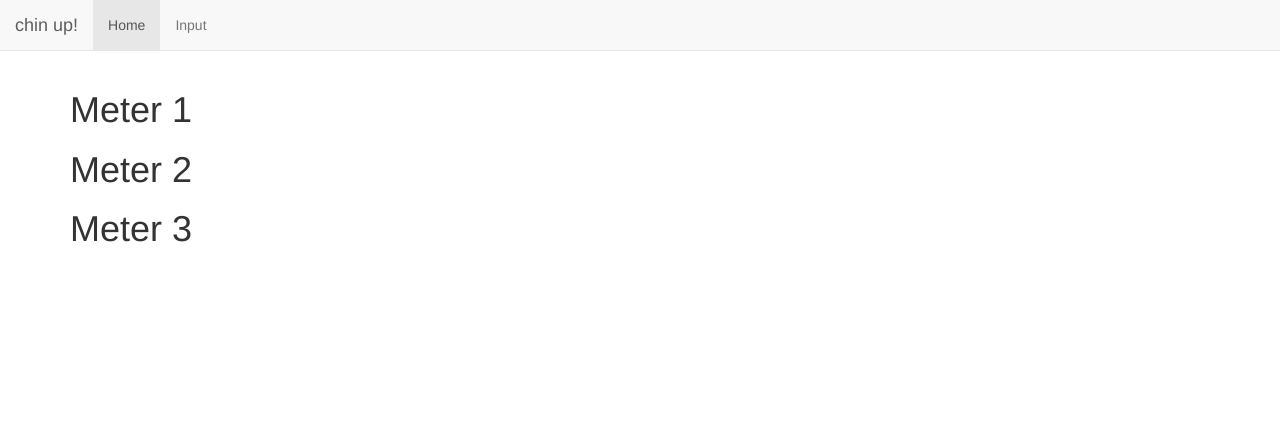
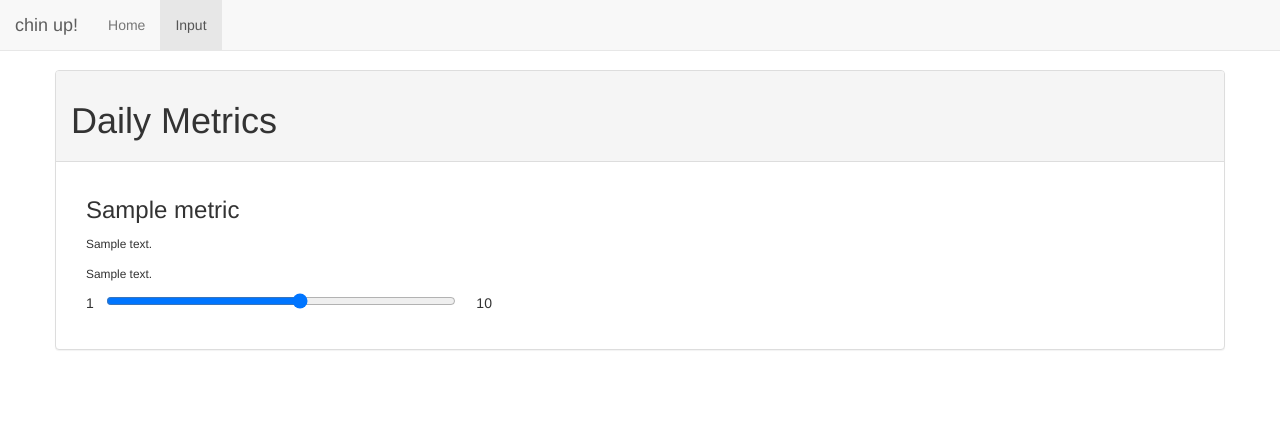
Before and after one commit to ckcollab/chin-up, a Django app: page /input/ in a window 1280 px wide. Shown: the top 439 px of the page. Run offline with Django 3.2, Linux system fonts and the light colour scheme; tables that the repository leaves empty hold one stand-in row (values such as "Sample post"); some libraries are stand-ins or nearby versions.

Commit message:
adding form elements and such

```diff
--- a/project/apps/chinup/views.py
+++ b/project/apps/chinup/views.py
@@ -1,3 +1,5 @@
+import datetime
+
 from django.shortcuts import render
 
 from .models import Metric, MetricRecord
@@ -13,4 +15,8 @@ def home(request):
 
 
 def input(request):
-    return render(request, 'chinup/input.html', {})
+    return render(request, 'chinup/input.html', {
+        'daily_metrics': Metric.objects.filter(daily=True),
+        'monthly_metrics': Metric.objects.filter(monthly=True),
+        'day_of_month': datetime.date.today().day
+    })
--- /dev/null
+++ b/project/static/css/input.css
@@ -0,0 +1,13 @@
+.metric_input {
+  position: relative;
+  margin-bottom: 20px;
+}
+.metric_input .min_label,
+.metric_input .max_label {
+  position: absolute;
+  top: 0;
+}
+.metric_input input {
+  margin: 0 20px;
+  width: 65%;
+}
--- /dev/null
+++ b/project/static/css/input.less
@@ -0,0 +1,16 @@
+@import "lesshat-prefixed.less";
+
+.metric_input {
+    position: relative;
+    margin-bottom: 20px;
+
+    .min_label, .max_label {
+        position: absolute;
+        top: 0;
+    }
+
+    input {
+        margin: 0 20px;
+        width: 65%;
+    }
+}
--- a/project/static/css/main.css
+++ b/project/static/css/main.css
@@ -1,5 +1,5 @@
 body {
-  padding-top: 70px;
+  padding: 70px 0;
 }
 .metric {
   text-align: center;
--- a/project/static/css/main.less
+++ b/project/static/css/main.less
@@ -1,7 +1,7 @@
 @import "lesshat-prefixed.less";
 
 body {
-    padding-top: 70px;
+    padding: 70px 0;
 }
 
 .metric {
--- a/project/templates/base.html
+++ b/project/templates/base.html
@@ -7,6 +7,7 @@
 
     <link rel="stylesheet" type="text/css" href="{% static "css/bootstrap.min.css" %}">
     <link rel="stylesheet" type="text/css" href="{% static "css/main.css" %}">
+    <link rel="stylesheet" type="text/css" href="{% static "css/input.css" %}">
 </head>
 <body>
     <nav class="navbar navbar-default navbar-fixed-top" role="navigation">
@@ -22,8 +23,8 @@
 
         <div class="collapse navbar-collapse" id="navbar-mobile-menu">
             <ul class="nav navbar-nav">
-                <li class="active"><a href="/">Home</a></li>
-                <li><a href="input/">Input</a></li>
+                <li {% if '/' == request.path %}class="active"{% endif %}><a href="/">Home</a></li>
+                <li {% if 'input/' in request.path %}class="active"{% endif %}><a href="input/">Input</a></li>
             </ul>
         </div>
     </nav>
--- a/project/templates/chinup/home.html
+++ b/project/templates/chinup/home.html
@@ -7,6 +7,7 @@
                 <div class="panel-heading">
                     <h1>Daily</h1>
                 </div>
+
                 <div class="panel-body">
                     {% for metric in daily_metrics %}
                         <div class="col-xs-6 col-sm-4 metric">
@@ -19,11 +20,11 @@
                 </div>
             </div>
 
-
             <div class="panel panel-default">
                 <div class="panel-heading">
                     <h1>Monthly</h1>
                 </div>
+
                 <div class="panel-body">
                     {% for metric in monthly_metrics %}
                         <div class="col-xs-6 col-sm-4 metric">
--- a/project/templates/chinup/input.html
+++ b/project/templates/chinup/input.html
@@ -2,24 +2,61 @@
 
 {% block content %}
     <div class="container">
-        <!--
-        For each row in
-        -->
+        {% if day_of_month == 1 %}
+            <div class="row">
+                <div class="panel panel-default">
+                    <div class="panel-heading">
+                        <h1>Monthly Metrics</h1>
+                    </div>
+
+                    <div class="panel-body">
+                        <form>
+                            {% for metric in monthly_metrics %}
+                                <div class="col-lg-6">
+                                    <h3>{{ metric.name }}</h3>
+
+                                    <p>
+                                        <small>{{ metric.description_worst }}</small>
+                                    </p>
+                                    <p>
+                                        <small>{{ metric.description_best }}</small>
+                                    </p>
+
+                                    <div class="metric_input">
+                                        <span class="min_label">1</span>
+                                        <input type="range" name="metric_{{ metric.pk }}" min="1" max="10">
+                                        <span class="max_label">10</span>
+                                    </div>
+                                </div>
+                            {% endfor %}
+                        </form>
+                    </div>
+                </div>
+            </div>
+        {% endif %}
+
         <div class="row">
-            <div class="col-lg-12">
-                <h1>Meter 1</h1>
-                <div class="meter">
-                    <div class="dial dial-start"></div>
+            <div class="panel panel-default">
+                <div class="panel-heading">
+                    <h1>Daily Metrics</h1>
                 </div>
 
-                <h1>Meter 2</h1>
-                <div class="meter">
-                    <div class="dial dial-mid"></div>
-                </div>
+                <div class="panel-body">
+                    <form>
+                        {% for metric in daily_metrics %}
+                            <div class="col-lg-6">
+                                <h3>{{ metric.name }}</h3>
+                                <p><small>{{ metric.description_worst }}</small></p>
+                                <p><small>{{ metric.description_best }}</small></p>
 
-                <h1>Meter 3</h1>
-                <div class="meter">
-                    <div class="dial dial-end"></div>
+                                <div class="metric_input">
+                                    <span class="min_label">1</span>
+                                    <input id="asdf" type="range" name="metric_{{ metric.pk }}" min="1" max="10">
+                                    <span class="max_label">10</span>
+                                </div>
+                            </div>
+                        {% endfor %}
+                    </form>
                 </div>
             </div>
         </div>
```
Also changed, not shown: project/apps/chinup/migrations/0001_initial.py (added), project/apps/chinup/migrations/__init__.py (added).
